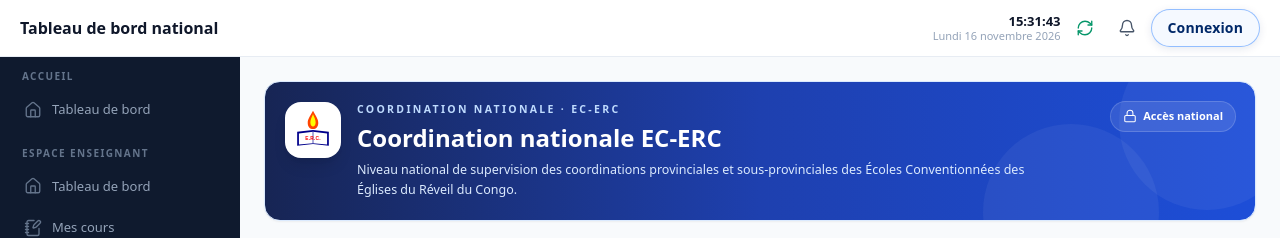
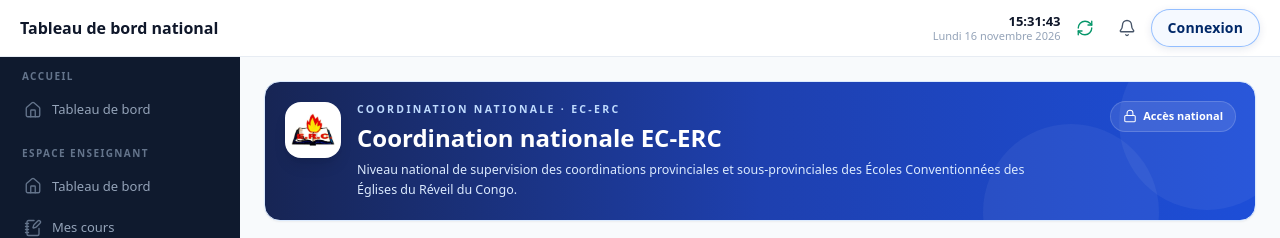
Before and after one commit to cabrelsamm2810/school-manager-rdc, a Next.js app: page /coordination-nationale in a window 1280 px wide. Shown: the top 238 px of the page. Built offline with nearby package versions, Linux system fonts and the light colour scheme; no server answers.

Commit message:
Remplacer le logo SVG par le logo EC-ERC dans le composant ErcLogo
Co-authored-by: base44-builder[bot] <245833847+base44-builder[bot]@users.noreply.github.com>

```diff
--- a/components/ui/ErcLogo.tsx
+++ b/components/ui/ErcLogo.tsx
@@ -1,8 +1,6 @@
 /**
- * Logo officiel des Églises du Réveil du Congo (E.R.C.)
- * — Livre ouvert avec bordure bleu foncé
- * — Lettres « E.R.C. » en rouge au centre
- * — Flamme au-dessus du livre (centre jaune, contour orange-rouge)
+ * Logo officiel EC-ERC — même visuel que celui de la page d'inscription
+ * (`/illustrations/ec-erc-logo.jpg`), présenté tel quel, sans cadre.
  */
 
 type ErcLogoProps = {
@@ -12,57 +10,13 @@ type ErcLogoProps = {
 
 export function ErcLogo({ size = 64, className = '' }: ErcLogoProps) {
   return (
-    <svg
+    // eslint-disable-next-line @next/next/no-img-element
+    <img
+      src="/illustrations/ec-erc-logo.jpg"
+      alt="Logo EC-ERC"
       width={size}
       height={size}
-      viewBox="0 0 100 100"
-      fill="none"
-      xmlns="http://www.w3.org/2000/svg"
-      className={className}
-      role="img"
-      aria-label="Logo E.R.C. — Églises du Réveil du Congo"
-    >
-      {/* Flamme — contour orange-rouge */}
-      <path
-        d="M50 6 C 44 18, 38 24, 38 34 C 38 42, 43 48, 50 48 C 57 48, 62 42, 62 34 C 62 24, 56 18, 50 6 Z"
-        fill="#FF4500"
-      />
-      {/* Flamme — centre jaune */}
-      <path
-        d="M50 14 C 47 22, 44 26, 44 33 C 44 39, 47 42, 50 42 C 53 42, 56 39, 56 33 C 56 26, 53 22, 50 14 Z"
-        fill="#FFFF00"
-      />
-
-      {/* Livre ouvert — bordure bleu foncé */}
-      <path
-        d="M14 54 L 50 50 L 86 54 L 86 86 L 50 82 L 14 86 Z"
-        fill="#00008B"
-      />
-      {/* Pages du livre — blanc */}
-      <path
-        d="M18 58 L 50 54 L 50 80 L 18 83 Z"
-        fill="#FFFFFF"
-      />
-      <path
-        d="M82 58 L 50 54 L 50 80 L 82 83 Z"
-        fill="#FFFFFF"
-      />
-      {/* Ligne de reliure centrale */}
-      <line x1="50" y1="54" x2="50" y2="80" stroke="#00008B" strokeWidth="1.5" />
-
-      {/* Lettres E.R.C. en rouge */}
-      <text
-        x="50"
-        y="72"
-        textAnchor="middle"
-        fill="#FF0000"
-        fontSize="11"
-        fontWeight="bold"
-        fontFamily="sans-serif"
-        letterSpacing="0.5"
-      >
-        E.R.C.
-      </text>
-    </svg>
+      className={`object-contain ${className}`}
+    />
   );
 }
```
